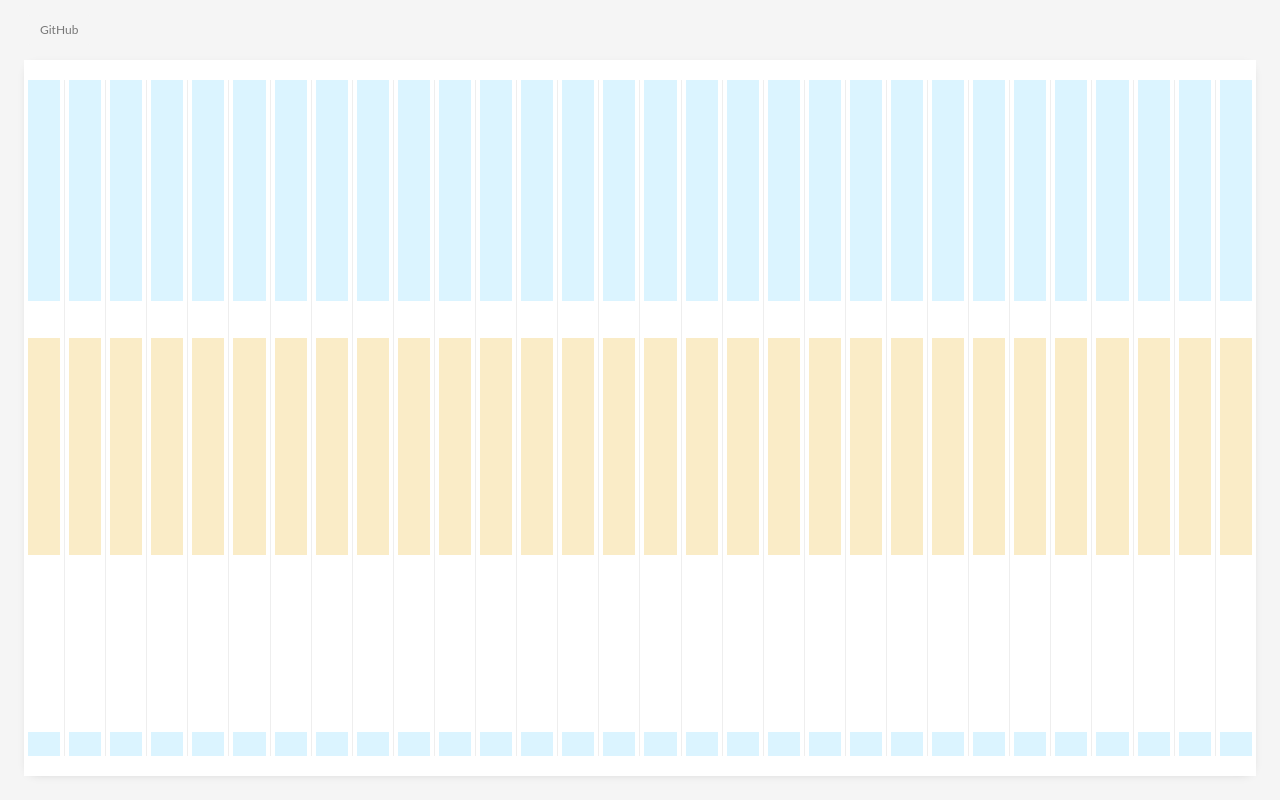
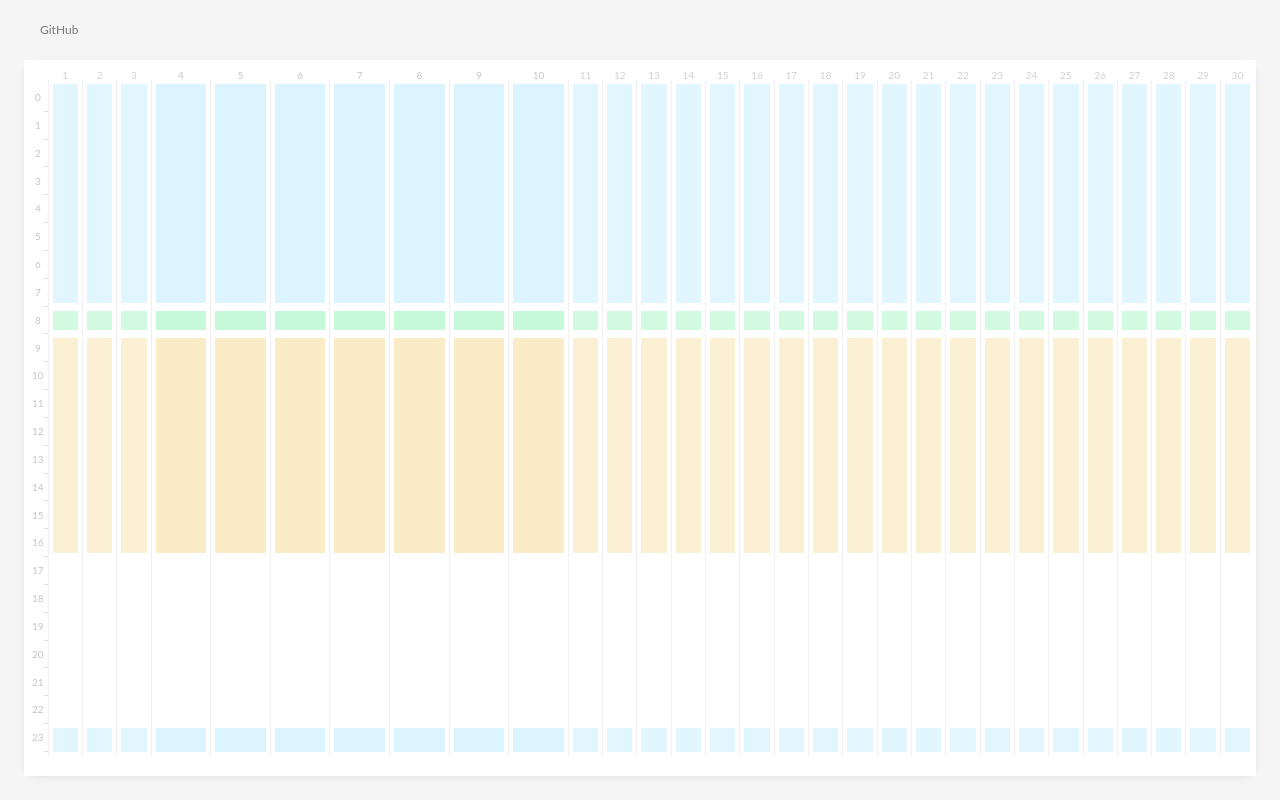
Before and after one commit to vincentbollaert/get-shit-done, a React app: page / in a window 1280 px wide. Built offline with nearby package versions, Linux system fonts and the light colour scheme.

Commit message:
add axis labels

```diff
--- a/src/pages/Home/component.jsx
+++ b/src/pages/Home/component.jsx
@@ -5,23 +5,74 @@ import { WHITE } from '../../styles'
 
 const STYLE_SLEEP = '#5bccff38'
 const STYLE_WORK = '#efc55352'
+const STYLE_MORNING_ROUTINE = '#3deb7c4a'
 
 const Wrap = styled.div`
+  display: flex;
+  flex-direction: row;
   height: 100%;
+`
+const HourLabels = styled.div`
+  display: flex;
+  flex-direction: column;
+  padding: 4px 0 4px 8px;
+`
+const HourLabel = styled.div`
+  position: relative;
+  display: flex;
+  justify-content: center;
+  align-items: center;
+  flex-grow: 1;
+  padding-right: 4px;
+  text-align: center;
+  font-size: 10px;
+  color: #c4c4c4;
+
+  &::before {
+    display: block;
+    content: '';
+    position: absolute;
+    right: 0;
+    width: 4px;
+    height: 1px;
+    bottom: 0;
+    background-color: #e0e0e0;
+  };
 `
 const Row = styled.div`
   display: flex;
+  flex-grow: 1;
   height: 100%;
 `
 const Column = styled.div`
   display: flex;
   flex-direction: column;
   flex-grow: 1;
+  position: relative;
+  opacity: 0.8;
   border-left: 1px solid #eee;
+  padding: 4px;
 
-  &:first-child {
-    border-left: 0;
+  ${p => p.isCurrentWeek && `
+    flex-grow: 2;
+    opacity: 1;
+  `};
+
+  ${p => p.isCurrentDay && `
+  `};
+
+  &:last-child {
+    border-right: 2px solid ${WHITE};
   };
+`
+const DayLabel = styled.div`
+  position: absolute;
+  top: -10px;
+  right: 0;
+  left: 0;
+  text-align: center;
+  font-size: 10px;
+  color: #c4c4c4;
 `
 const Cell = styled.div`
   display: flex;
@@ -29,11 +80,11 @@ const Cell = styled.div`
   justify-content: center;
   align-items: center;
   ${p => p.accentColor && `
-    box-shadow: inset 4px 0px 0 0px ${WHITE}, inset -4px 0px 0 0px ${WHITE};
     background-color: ${p.accentColor};
 
-    ${p.isFirst && `box-shadow: inset 4px 0px 0 0px ${WHITE}, inset -4px 0px 0 0px ${WHITE}, inset 0px 4px 0 0px ${WHITE}`};
-    ${p.isLast && `box-shadow: inset 4px 0px 0 0px ${WHITE}, inset -4px 0px 0 0px ${WHITE}, inset 0px -4px 0 0px ${WHITE}`};
+    ${p.isFirst && `box-shadow: inset 0px 4px 0 0px ${WHITE}`};
+    ${p.isLast && `box-shadow: inset 0px -4px 0 0px ${WHITE}`};
+    ${p.isOnly && `box-shadow: inset 0px 4px 0 0px ${WHITE}, inset 0px -4px 0 0px ${WHITE}`};
   `};
 
   /* &:first-child {
@@ -43,6 +94,7 @@ const Cell = styled.div`
 
 const data = {
   sleep: [23, 0, 1, 2, 3, 4, 5, 6, 7],
+  morningRoutine: [8],
   work: [9, 10, 11, 12, 13, 14, 15, 16],
 }
 
@@ -55,24 +107,36 @@ const Home = () => {
 
   return (
     <Wrap>
+      <HourLabels>
+        {hoursInDay.map((hour) => <HourLabel key={hour}>{hour}</HourLabel>)}
+      </HourLabels>
       <Row>
-        {monthDays.map(day => (
-          <Column key={day}>
+        {monthDays.map((day, index) => (
+          <Column key={day} isCurrentWeek={index > 2 && index < 10} isCurrentDay={index === 4}>
+            <DayLabel>{day}</DayLabel>
             {hoursInDay.map((hour) => {
               let accentColor = null
               let isFirst = false
               let isLast = false
+              let isOnly = false
               if (data.sleep.includes(hour)) {
                 accentColor = STYLE_SLEEP
                 isFirst = hour === data.sleep[0]
                 isLast = hour === data.sleep[data.sleep.length - 1]
+                isOnly = data.sleep.length === 1
               } else if (data.work.includes(hour)) {
                 accentColor = STYLE_WORK
                 isFirst = hour === data.work[0]
                 isLast = hour === data.work[data.work.length - 1]
+                isOnly = data.work.length === 1
+              } else if (data.morningRoutine.includes(hour)) {
+                accentColor = STYLE_MORNING_ROUTINE
+                isFirst = hour === data.morningRoutine[0]
+                isLast = hour === data.morningRoutine[data.morningRoutine.length - 1]
+                isOnly = data.morningRoutine.length === 1
               }
               return (
-                <Cell key={hour} accentColor={accentColor} isFirst={isFirst} isLast={isLast}></Cell>
+                <Cell key={hour} accentColor={accentColor} isFirst={isFirst} isLast={isLast} isOnly={isOnly}></Cell>
               )
             })}
           </Column>
```
